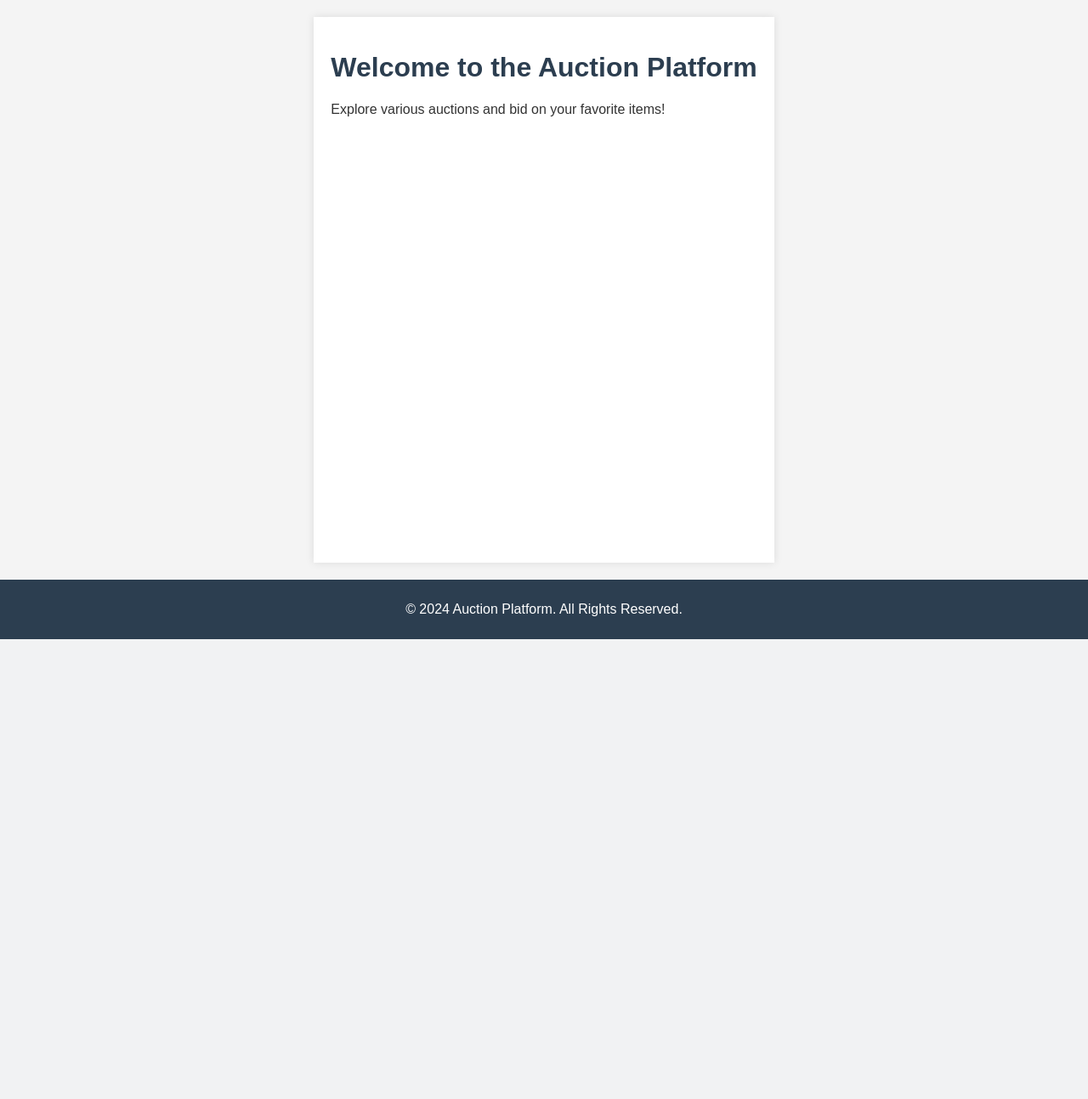
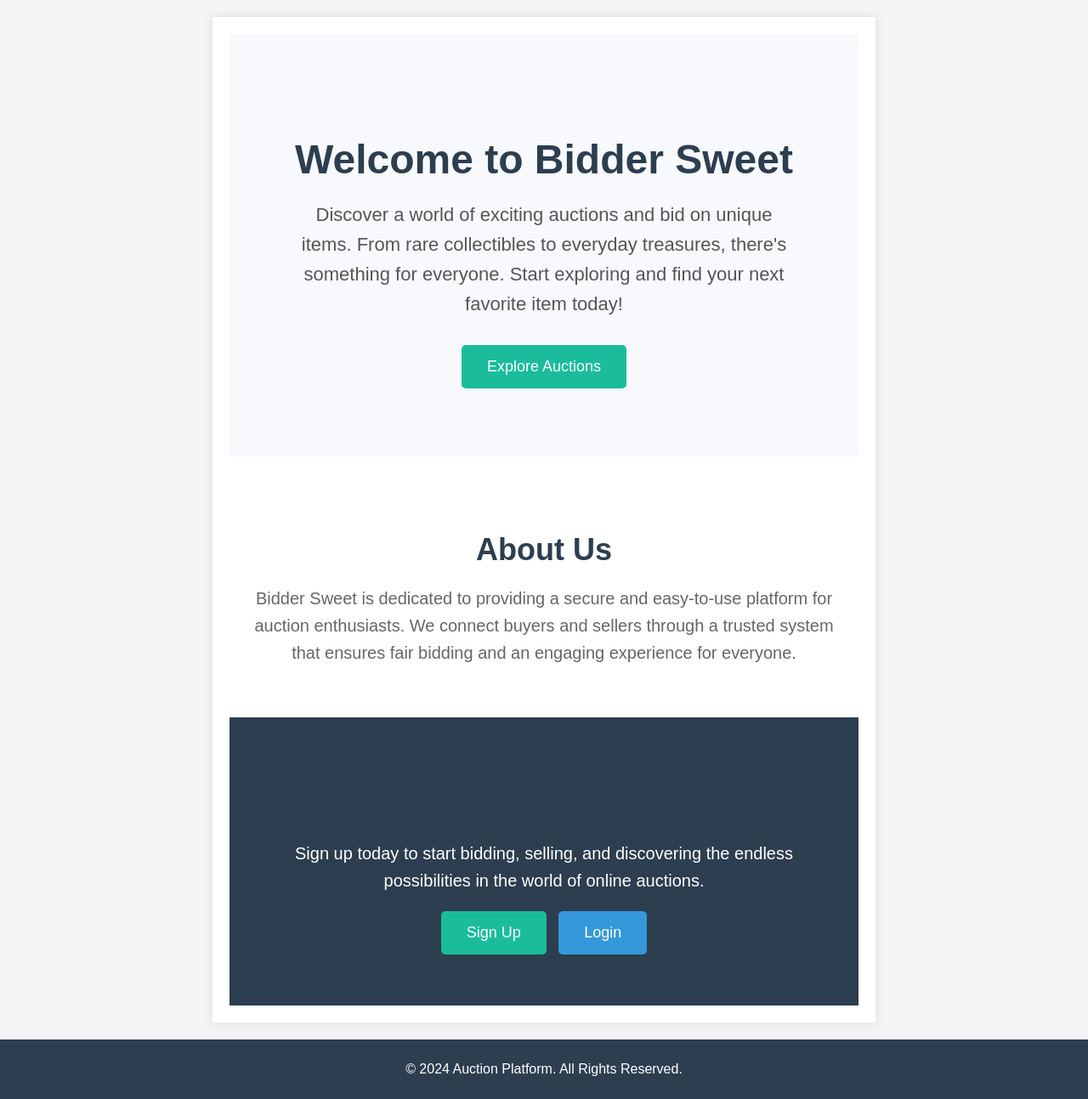
Before and after one commit to VismayaVU/online-auction-system, a Django app: page / in a window 1280 px wide. Shown: the part 48-1341 px from the top of the page at 85% size. Before the commit the page ends 800 px from the top, so only its background shows below. Run offline with Django 5.2, Linux system fonts and the light colour scheme.

Commit message:
Finishing touches to home.html

```diff
--- a/auction_platform/auction/templates/auction/home.html
+++ b/auction_platform/auction/templates/auction/home.html
@@ -1,9 +1,42 @@
-<!-- auction/templates/auction/home.html -->
 {% extends 'base.html' %}
 
-{% block title %}Home - Auction Platform{% endblock %}
+{% block title %}Home - Bidder Sweet{% endblock %}
 
 {% block content %}
-    <h1>Welcome to the Auction Platform</h1>
-    <p>Explore various auctions and bid on your favorite items!</p>
+    <!-- Welcome Banner Section -->
+    <section style="text-align: center; background-color: #f7f9fc; padding: 80px 20px;">
+        <h1 style="font-size: 48px; color: #2c3e50; margin-bottom: 20px;">Welcome to Bidder Sweet</h1>
+        <p style="font-size: 22px; color: #555; max-width: 600px; margin: 0 auto; line-height: 1.6;">
+            Discover a world of exciting auctions and bid on unique items. From rare collectibles to everyday treasures, there's something for everyone. Start exploring and find your next favorite item today!
+        </p>
+        <a href="{% url 'auction_list' %}" style="display: inline-block; background-color: #1abc9c; color: white; padding: 15px 30px; font-size: 18px; text-decoration: none; border-radius: 5px; margin-top: 30px; transition: background-color 0.3s ease;">
+            Explore Auctions
+        </a>
+    </section>
+
+    <!-- About Us Section -->
+    <section style="padding: 60px 20px; background-color: #ffffff;">
+        <h2 style="text-align: center; color: #2c3e50; font-size: 36px; margin-bottom: 20px;">About Us</h2>
+        <p style="font-size: 20px; color: #666; max-width: 700px; margin: 0 auto; text-align: center; line-height: 1.6;">
+            Bidder Sweet is dedicated to providing a secure and easy-to-use platform for auction enthusiasts. We connect buyers and sellers through a trusted system that ensures fair bidding and an engaging experience for everyone.
+        </p>
+    </section>
+
+    <!-- Call to Action Section (Only for Non-Authenticated Users) -->
+    {% if not user.is_authenticated %}
+    <section style="text-align: center; background-color: #2c3e50; padding: 60px 20px; color: white;">
+        <h2 style="font-size: 32px; margin-bottom: 20px;">Join Our Community</h2>
+        <p style="font-size: 20px; max-width: 600px; margin: 0 auto; line-height: 1.6;">
+            Sign up today to start bidding, selling, and discovering the endless possibilities in the world of online auctions.
+        </p>
+        <div style="margin-top: 20px;">
+            <a href="{% url 'user_signup' %}" style="display: inline-block; background-color: #1abc9c; color: white; padding: 15px 30px; font-size: 18px; text-decoration: none; border-radius: 5px; margin-right: 10px; transition: background-color 0.3s ease;">
+                Sign Up
+            </a>
+            <a href="{% url 'user_login' %}" style="display: inline-block; background-color: #3498db; color: white; padding: 15px 30px; font-size: 18px; text-decoration: none; border-radius: 5px; transition: background-color 0.3s ease;">
+                Login
+            </a>
+        </div>
+    </section>
+    {% endif %}
 {% endblock %}
```
